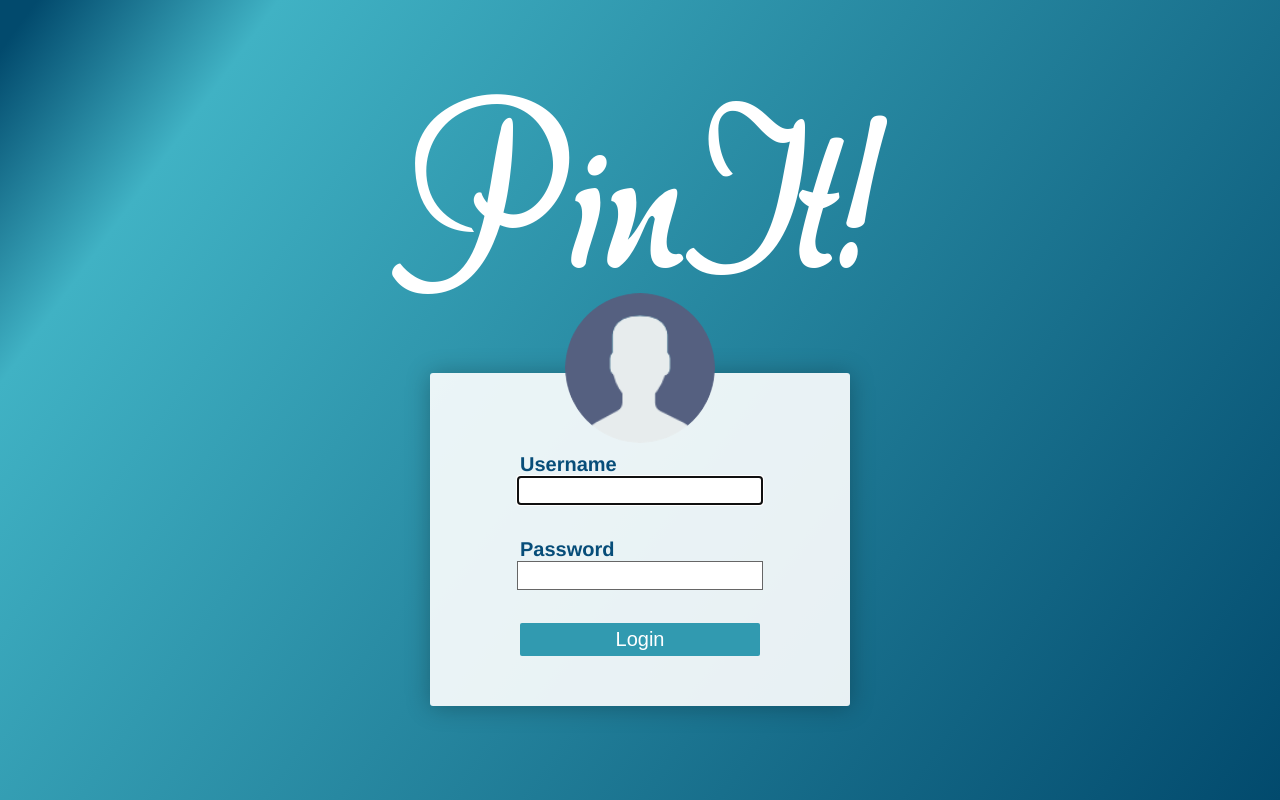
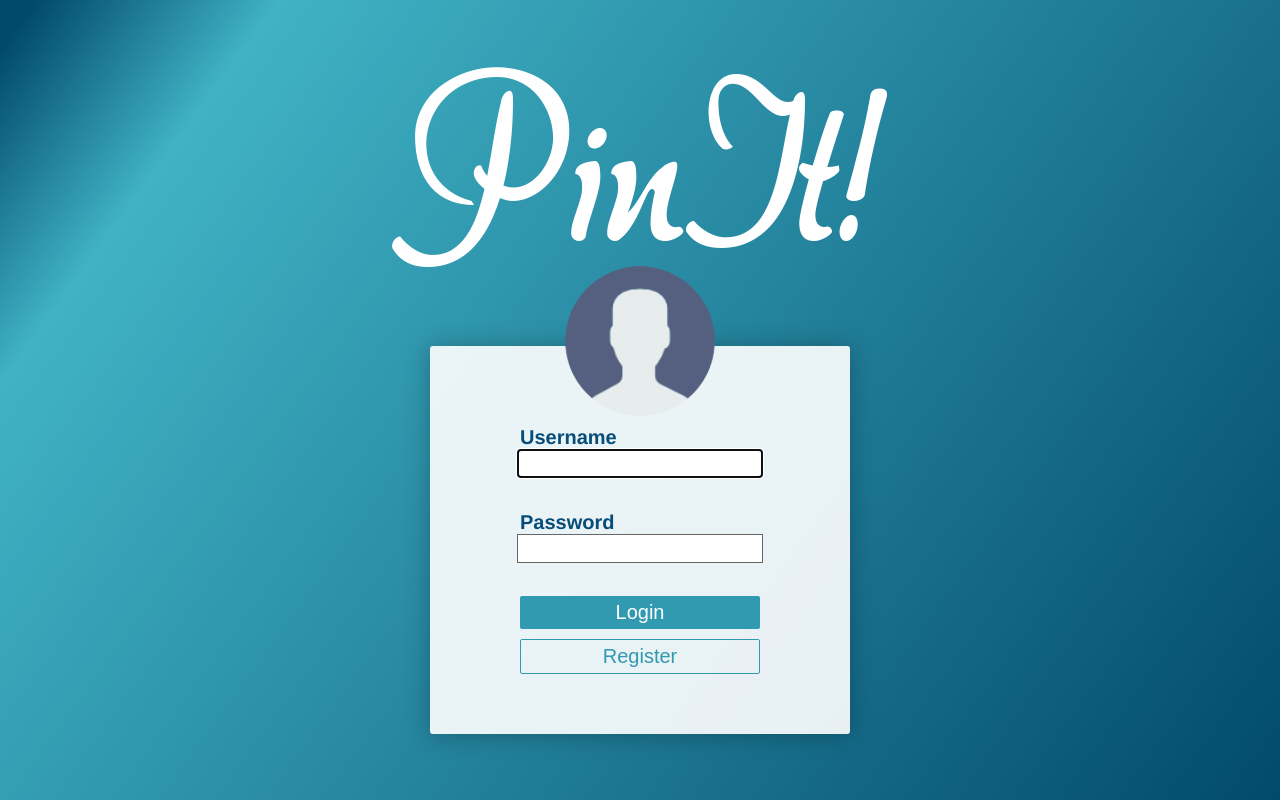
Before and after one commit to sereyn/PinIt-, a PHP site: page / in a window 1280 px wide. Run offline with PHP 8.4, Linux system fonts and the light colour scheme.

Commit message:
sql setup created, register button introduced

```diff
--- a/modules/css/head.css
+++ b/modules/css/head.css
@@ -7,14 +7,17 @@ html, body{
     background-repeat: no-repeat;
     margin: 0;
     padding: 0;
-    width: 100%;
-    height: 100%;
-    background: rgb(2,74,109);
-    background: linear-gradient(126deg, rgba(2,74,109,1) 2%, rgba(64,178,196,1) 15%, rgba(2,74,109,1) 100%);
     display: flex;
     justify-content: center;
     align-items: center;
     scroll-behavior: smooth;
+}
+
+html{
+    min-width: 100%;
+    min-height: 100%;
+    background: rgb(2,74,109);
+    background: linear-gradient(126deg, rgba(2,74,109,1) 2%, rgba(64,178,196,1) 15%, rgba(2,74,109,1) 100%);
 }
 
 .wrapper{
@@ -39,6 +42,17 @@ html, body{
 
 .btn:hover{
     background-color: rgb(43, 139, 158);
+}
+
+.btn_inverse{
+    background-color: rgba(0, 0, 0, 0);
+    color: #319ab0;
+    border: 1px solid #319ab0;
+    transition: 0.2s;
+}
+
+.btn_inverse:hover{
+    background-color: rgba(0, 0, 0, 0.1);
 }
 
 .input{
@@ -79,6 +93,7 @@ html, body{
 
     .btn{
         height: 40px;
+        width: 90% !important;
     }
 
     .box_error{
--- a/modules/css/login.css
+++ b/modules/css/login.css
@@ -9,6 +9,7 @@
     color: #074d79;
     font-weight: 600;
     font-size: 20px;
+    text-align: center;
 }
 
 #form-login{
@@ -16,16 +17,20 @@
     display: flex;
     align-items: center;
     flex-direction: column;
+    text-align: left;
 }
 
 #form-login > label, #form-login > input[type="submit"]{
     display: block;
     margin-top: 10px;
+}
+
+#form-login > *, #out_form_button{
     width: 60%;
 }
 
-#form-login > input[type="password"], #form-login > input[type="text"]{
-    width: 60%;
+#out_form_button{
+    margin: 10px;
 }
 
 #avatar{
@@ -60,7 +65,7 @@
     #logo{
         text-align: center;
     }
-    #form-login > label, #form-login > input[type="submit"]{
-        width: 90%;
+    #form-login > label{
+        width: 90% !important;
     }
 }
--- a/modules/head.php
+++ b/modules/head.php
@@ -11,4 +11,6 @@ include("scripts/logutils.php");
     <title>PinIt!</title>
 
     <link rel="stylesheet" type="text/css" href="modules/css/head.css">
+
+    <script src="modules/js/head.js"></script>
 </head>
--- /dev/null
+++ b/modules/js/head.js
@@ -0,0 +1,16 @@
+function loadHTML(file, element=null){
+    var req = new XMLHttpRequest();
+
+    req.open("POST", file, false);
+    req.send(null);
+
+    if(req.status == 200){
+        if(element != null){
+            element.innerHTML = req.responseText;
+        }
+        return req.responseText;
+    }else{
+        console.log("Error: XML request impossible");
+        return "";
+    }
+}
--- a/modules/js/login.js
+++ b/modules/js/login.js
@@ -2,3 +2,19 @@
 function show_error_credentials(){
     document.getElementById("wrong_credentials").style.display = "initial";
 }
+
+window.addEventListener("load", function(){
+    /* buttons logic (login/register) */
+
+    var Out = document.getElementById("out_form_button");
+    var holder = document.getElementById("form-login-holder");
+
+    Out.addEventListener("click", function(){
+        if(holder.querySelector("form").getAttribute("id") == "form-login"){
+            console.log("need register form");
+        }else{
+            console.log("need login form");
+        }
+    });
+
+});
--- a/modules/login.php
+++ b/modules/login.php
@@ -20,7 +20,8 @@
             <label for="password">Password</label>
             <input type="password" class="input" id="password" name="password">
             <br>
-            <input type="submit" class="btn" value="Login">
+            <input type="submit" class="btn" value="Login" id="in_form_button">
         </form>
+        <input type="button" class="btn btn_inverse" value="Register" id="out_form_button">
     </div>
 </div>
```
Also changed, not shown: setup.php (added, +35 -0 lines).
